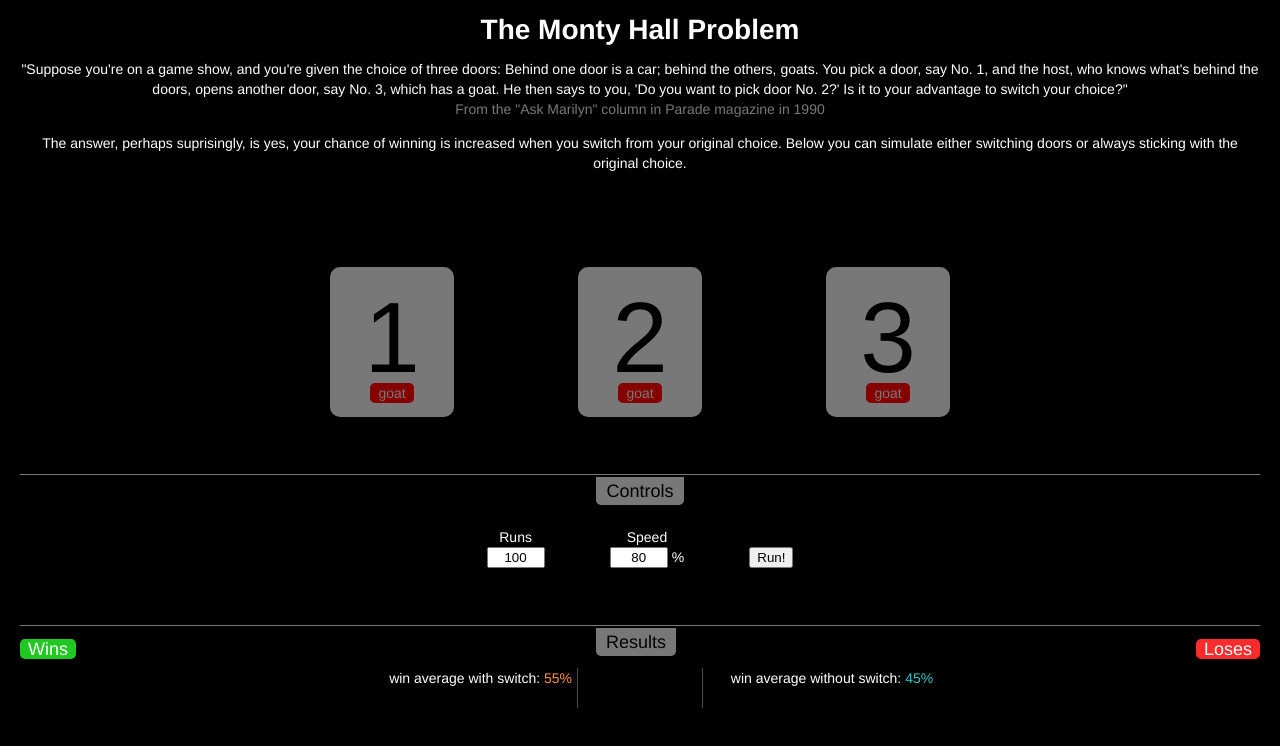
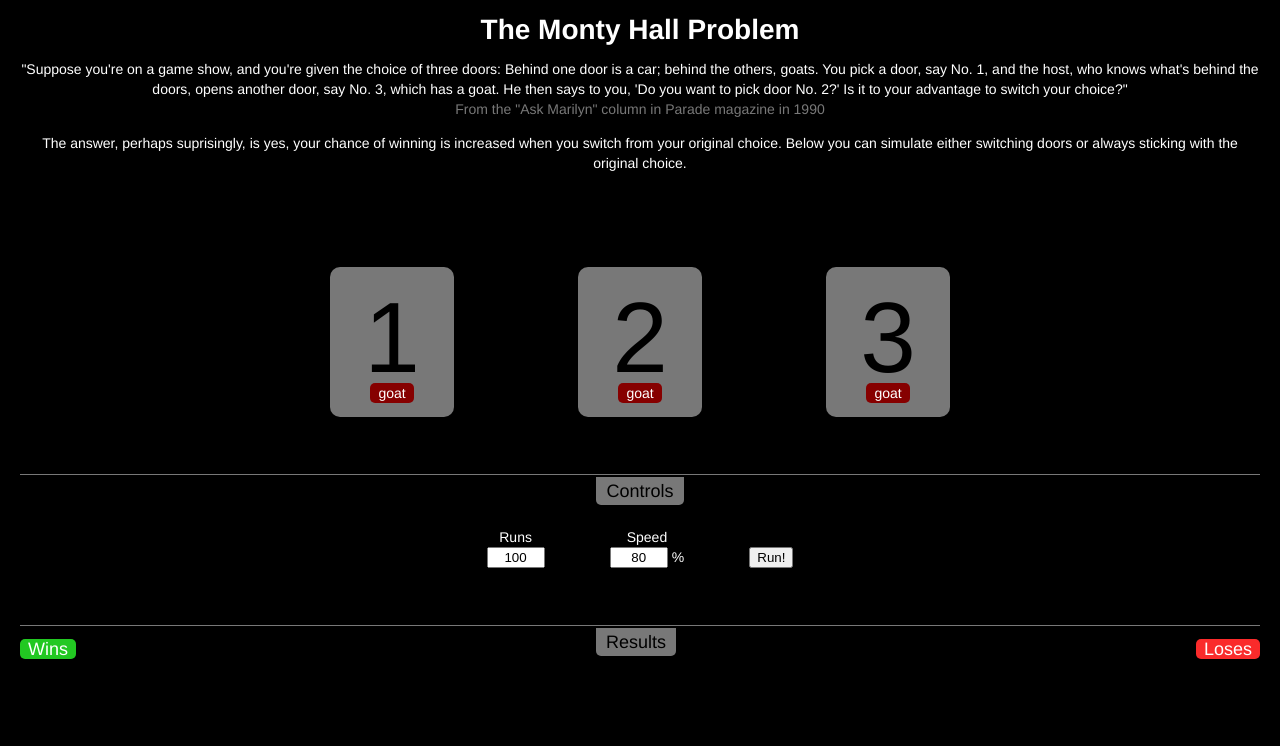
Before and after one commit to imphatic/monty-hall-problem, a React app: page / in a window 1280 px wide. Built offline with nearby package versions, Linux system fonts and the light colour scheme.

Commit message:
working commit

```diff
--- a/src/index.css
+++ b/src/index.css
@@ -81,7 +81,7 @@ ul {
     margin:6px auto 0 auto;
     padding:0 8px;
     border-radius:5px;
-    color:#787878;
+    color:#ffffff;
 }
 .goat {
     background-color:#860000;
@@ -89,7 +89,7 @@ ul {
     margin:6px auto 0 auto;
     padding:0 8px;
     border-radius:5px;
-    color:#787878;
+    color:#ffffff;
 }
 
 
@@ -138,11 +138,12 @@ ul {
 }
 .resultsWrap {
     position:relative;
+    width:80%;
+    margin:0 auto;
 }
 .leftAverageLine {
     height:100%;
     position:absolute;
-    right:55%;
     width:20%;
     padding-right:5px;
     border-right:1px solid #4b4b4b;
@@ -151,15 +152,13 @@ ul {
 .rightAverageLine {
     height:100%;
     position:absolute;
-    left:55%;
     width:20%;
     padding-left:5px;
     border-left:1px solid #4b4b4b;
+    text-align:left;
 }
-
 .rounds {
     min-width:400px;
-    width:50%;
     margin:0 auto;
     padding-top:40px;
     font-size:10px;
@@ -193,12 +192,14 @@ ul {
 }
 span.switch {
     color:#FF943C;
+    display:block;
 }
 div.switch > div.winner {
     background:#FF943C;
 }
 span.noSwitch {
     color:#2FC8C8;
+    display:block;
 }
 div.noSwitch > div.winner {
     background:#2FC8C8;
@@ -207,3 +208,5 @@ div.noSwitch > div.winner {
 .hide {
     display:none;
 }
+.show {
+}
--- a/src/index.js
+++ b/src/index.js
@@ -118,6 +118,20 @@ class Results extends React.Component {
             );
         });
 
+        const totalRounds = Object.values(this.props.rounds).reduce(
+            (t, n) => t + n.runLength, 0);
+
+        const totalSwitchWins = Object.values(this.props.rounds).reduce(
+            (t, n) => t + n.switchWins, 0);
+
+        const totalNoSwitchWins = Object.values(this.props.rounds).reduce(
+            (t, n) => t + n.noSwitchWins, 0);
+
+        const avgWinWithSwitch = totalSwitchWins/(totalRounds) * 100;
+        const avgWinWithoutSwitch = totalNoSwitchWins/(totalRounds) * 100;
+
+        const showAvgLines = (this.props.rounds.length > 1) ? ' show' : 'hide';
+
         return (
             <div className="results">
                 <hr />
@@ -126,12 +140,12 @@ class Results extends React.Component {
                 <h2>Results</h2>
 
                 <div className="resultsWrap">
-                    <div className="leftAverageLine">
-                        win average with switch: <span className="switch">55%</span>
+                    <div className={showAvgLines + ' leftAverageLine'} style={{left:(30 - avgWinWithSwitch/2) +'%'}}>
+                        win average with switch: <span className="switch">{avgWinWithSwitch}%</span>
                     </div>
 
-                    <div className="rightAverageLine">
-                        win average without switch: <span className="noSwitch">45%</span>
+                    <div className={showAvgLines + ' rightAverageLine'} style={{left:(50 - avgWinWithoutSwitch/2)+'%'}}>
+                        win average without switch: <span className="noSwitch">{avgWinWithoutSwitch}%</span>
                     </div>
 
                     <ul className="rounds">
@@ -174,9 +188,6 @@ class MontyHallProblem extends React.Component {
     }
 
     handleControlsChange(e) {
-        console.log(e, e.target);
-        console.log(e.target.name);
-        console.log(this.state);
         let change = {};
         let newValue = Number(e.target.value);
         let oldValue = this.state[e.target.name];
```
